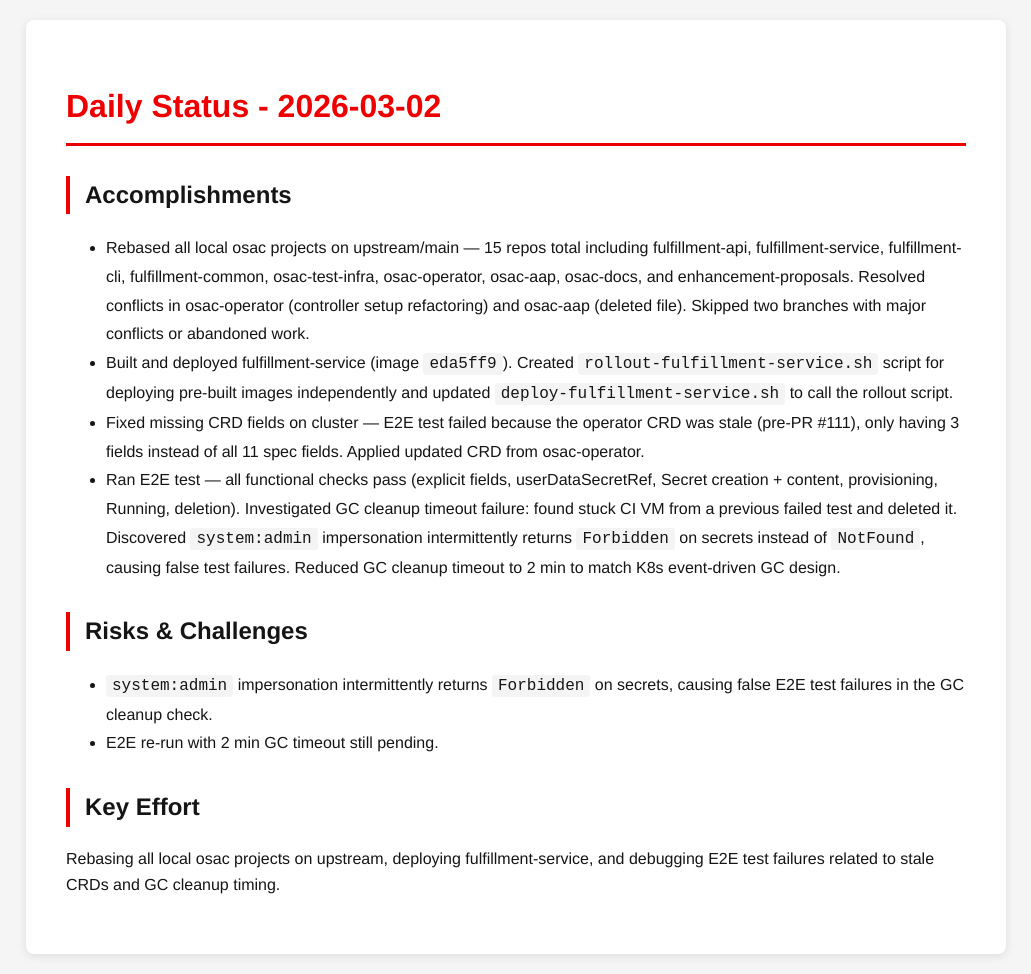
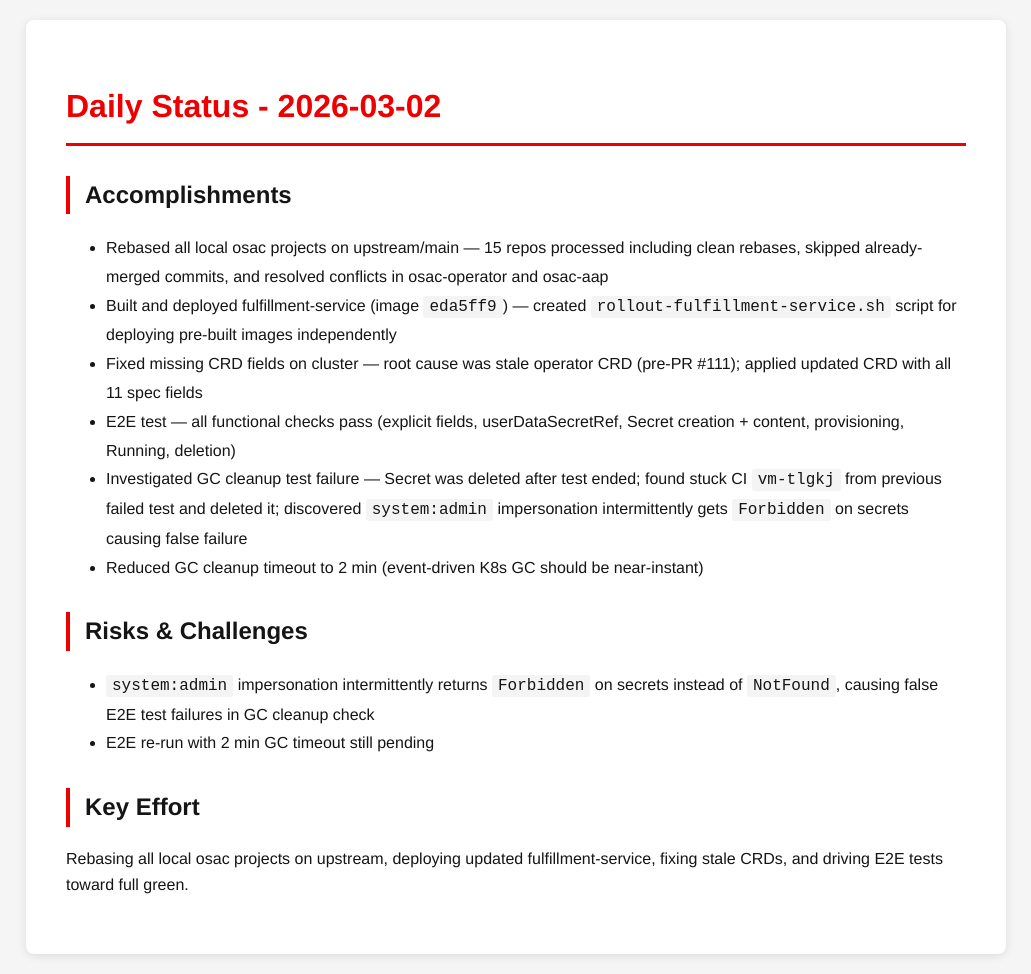
Before and after one commit to tzvatot/daily-status, a Jekyll site: the page built from 2026-03-02.md, in a window 1280 px wide. Shown: the whole page, without its empty margins (124-1155 px from the left). Built offline with Jekyll 4.4.1, drawn with Linux system fonts in a browser that asks for light colours.

Commit message:
Daily status update - 2026-03-02

```diff
--- a/2026-03-02.md
+++ b/2026-03-02.md
@@ -7,17 +7,16 @@
 # Daily Status - 2026-03-02
 
 ## Accomplishments
-
-- Rebased all local osac projects on upstream/main — 15 repos total including fulfillment-api, fulfillment-service, fulfillment-cli, fulfillment-common, osac-test-infra, osac-operator, osac-aap, osac-docs, and enhancement-proposals. Resolved conflicts in osac-operator (controller setup refactoring) and osac-aap (deleted file). Skipped two branches with major conflicts or abandoned work.
-- Built and deployed fulfillment-service (image `eda5ff9`). Created `rollout-fulfillment-service.sh` script for deploying pre-built images independently and updated `deploy-fulfillment-service.sh` to call the rollout script.
-- Fixed missing CRD fields on cluster — E2E test failed because the operator CRD was stale (pre-PR #111), only having 3 fields instead of all 11 spec fields. Applied updated CRD from osac-operator.
-- Ran E2E test — all functional checks pass (explicit fields, userDataSecretRef, Secret creation + content, provisioning, Running, deletion). Investigated GC cleanup timeout failure: found stuck CI VM from a previous failed test and deleted it. Discovered `system:admin` impersonation intermittently returns `Forbidden` on secrets instead of `NotFound`, causing false test failures. Reduced GC cleanup timeout to 2 min to match K8s event-driven GC design.
+- Rebased all local osac projects on upstream/main — 15 repos processed including clean rebases, skipped already-merged commits, and resolved conflicts in osac-operator and osac-aap
+- Built and deployed fulfillment-service (image `eda5ff9`) — created `rollout-fulfillment-service.sh` script for deploying pre-built images independently
+- Fixed missing CRD fields on cluster — root cause was stale operator CRD (pre-PR #111); applied updated CRD with all 11 spec fields
+- E2E test — all functional checks pass (explicit fields, userDataSecretRef, Secret creation + content, provisioning, Running, deletion)
+- Investigated GC cleanup test failure — Secret was deleted after test ended; found stuck CI `vm-tlgkj` from previous failed test and deleted it; discovered `system:admin` impersonation intermittently gets `Forbidden` on secrets causing false failure
+- Reduced GC cleanup timeout to 2 min (event-driven K8s GC should be near-instant)
 
 ## Risks & Challenges
-
-- `system:admin` impersonation intermittently returns `Forbidden` on secrets, causing false E2E test failures in the GC cleanup check.
-- E2E re-run with 2 min GC timeout still pending.
+- `system:admin` impersonation intermittently returns `Forbidden` on secrets instead of `NotFound`, causing false E2E test failures in GC cleanup check
+- E2E re-run with 2 min GC timeout still pending
 
 ## Key Effort
-
-Rebasing all local osac projects on upstream, deploying fulfillment-service, and debugging E2E test failures related to stale CRDs and GC cleanup timing.
+Rebasing all local osac projects on upstream, deploying updated fulfillment-service, fixing stale CRDs, and driving E2E tests toward full green.
```
